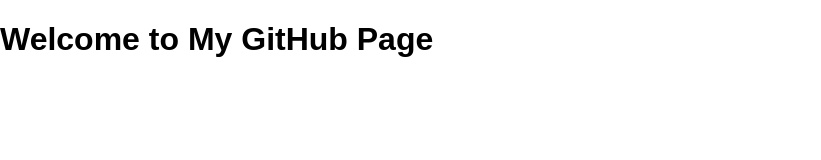
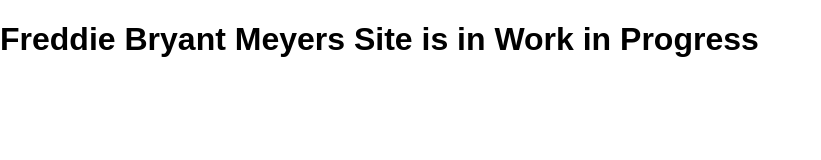
Before and after one commit to brianpeters2/freddiebryantmeyers, a plain HTML site: page index.html in a window 1280 px wide. Shown: the whole page, without its empty margins (0-821 px from the left). Drawn offline with Linux system fonts and the light colour scheme.

Commit message:
Update index.html

```diff
--- a/index.html
+++ b/index.html
@@ -18,6 +18,7 @@
     </style>
 </head>
 <body>
-    <h1>Welcome to My GitHub Page</h1>
+    <h1>Freddie Bryant Meyers
+    Site is in Work in Progress</h1>
 </body>
 </html>
```
